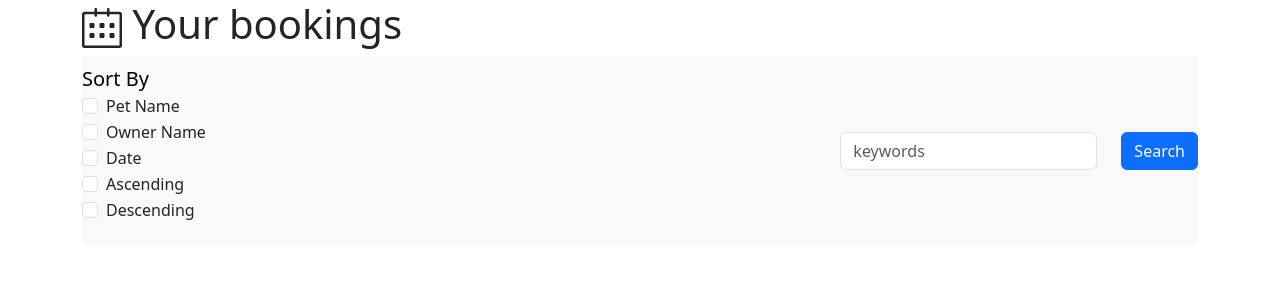
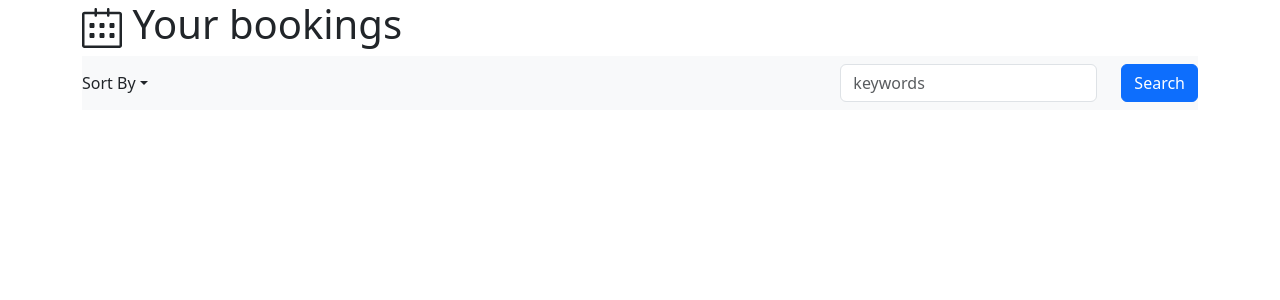
Before and after one commit to tarhavn/ux-tailwindcss-react, a React (Create React App) app: page / in a window 1280 px wide. Shown: the top 300 px of the page. Built offline with nearby package versions, Linux system fonts and the light colour scheme.

Commit message:
Dropdown sort by

```diff
--- a/src/components/Search.js
+++ b/src/components/Search.js
@@ -5,20 +5,22 @@ import Row from 'react-bootstrap/Row';
 import Col from 'react-bootstrap/Col';
 import { useState } from 'react';
 
+import NavDropdown from 'react-bootstrap/NavDropdown';
+
 const Search = () => {
   const [searchtext, setSearchtext] = useState('');
 
     return (
         <Navbar className="bg-body-tertiary justify-content-between">
           <div>
-            <Navbar.Brand>Sort By</Navbar.Brand>
-            <Form.Group className="mb-3" controlId="formBasicCheckbox">
-              <Form.Check type="checkbox" label="Pet Name" />
-              <Form.Check type="checkbox" label="Owner Name" />
-              <Form.Check type="checkbox" label="Date" />
-              <Form.Check type="checkbox" label="Ascending" />
-              <Form.Check type="checkbox" label="Descending" />
-            </Form.Group>
+            <NavDropdown title="Sort By" id="collapsible-nav-dropdown">
+              <NavDropdown.Item href="#action/3.1">Pet Name</NavDropdown.Item>
+              <NavDropdown.Item href="#action/3.2">Owner Name</NavDropdown.Item>
+              <NavDropdown.Divider />
+              <NavDropdown.Item href="#action/3.3">Date</NavDropdown.Item>
+              <NavDropdown.Item href="#action/3.4">Ascending</NavDropdown.Item>
+              <NavDropdown.Item href="#action/3.4">Descending</NavDropdown.Item>
+            </NavDropdown>
           </div>
 
           <Form inline>
```
